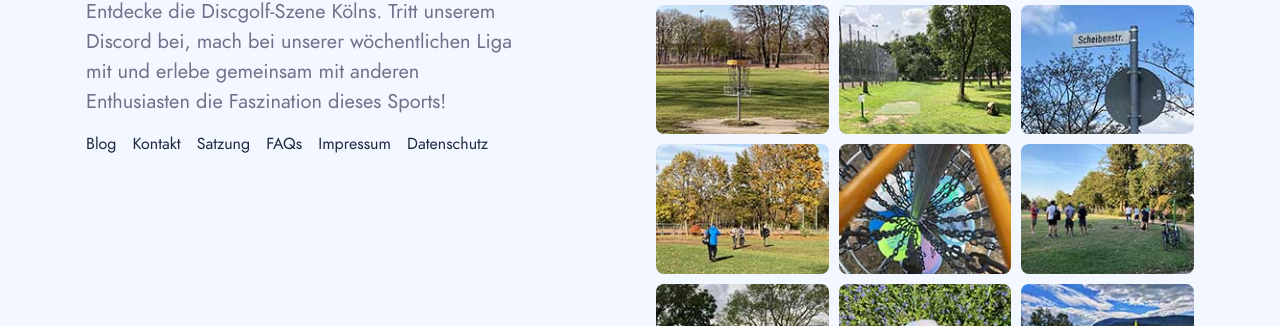
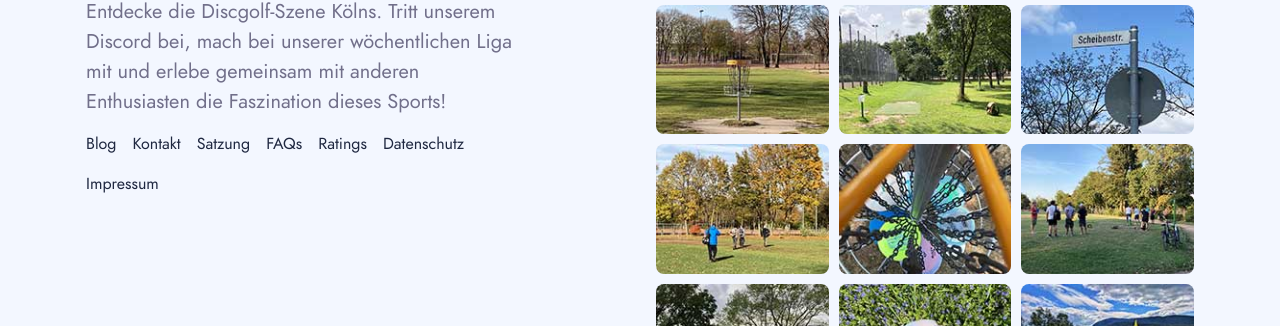
Before and after one commit to maxgreive/syndikat-web, a Jekyll site: the page built from index.md, in a window 1280 px wide and 900 px high, scrolled down 2166 px. Shown: the part 283-609 px from the top of the window. Built offline with Jekyll 4.4.1, drawn with Linux system fonts in a browser that asks for light colours; some web fonts are replaced.

Commit message:
ratings in footer

```diff
--- a/_data/menus/footer_menu.yml
+++ b/_data/menus/footer_menu.yml
@@ -7,7 +7,9 @@ items:
     link: /satzung/
   - label: FAQs
     link: /faq/
+  - label: Ratings
+    link: /ratings/
+  - label: Datenschutz
+    link: /datenschutz/
   - label: Impressum
     link: /impressum/
-  - label: Datenschutz
-    link: /datenschutz/
--- a/_includes/components/footer.html
+++ b/_includes/components/footer.html
@@ -54,7 +54,7 @@
       <div class="row">
         <div class="col col-12">
           <div class="footer__info-box">
-            <div class="copyright">{{ 'now' | date: "%Y" }} &copy; <a href="/">{{ site.title }}</a>. Crafted in <a href="https://twitter.com/maxgreive">Cologne</a>.</div>
+            <div class="copyright">{{ 'now' | date: "%Y" }} &copy; <a href="/">{{ site.title }}</a>. Crafted in <a href="https://x.com/maex2k">Cologne</a>.</div>
             <div class="top" title="Top"><i class="ion ion-ios-arrow-up"></i></div>
           </div>
         </div>
```
